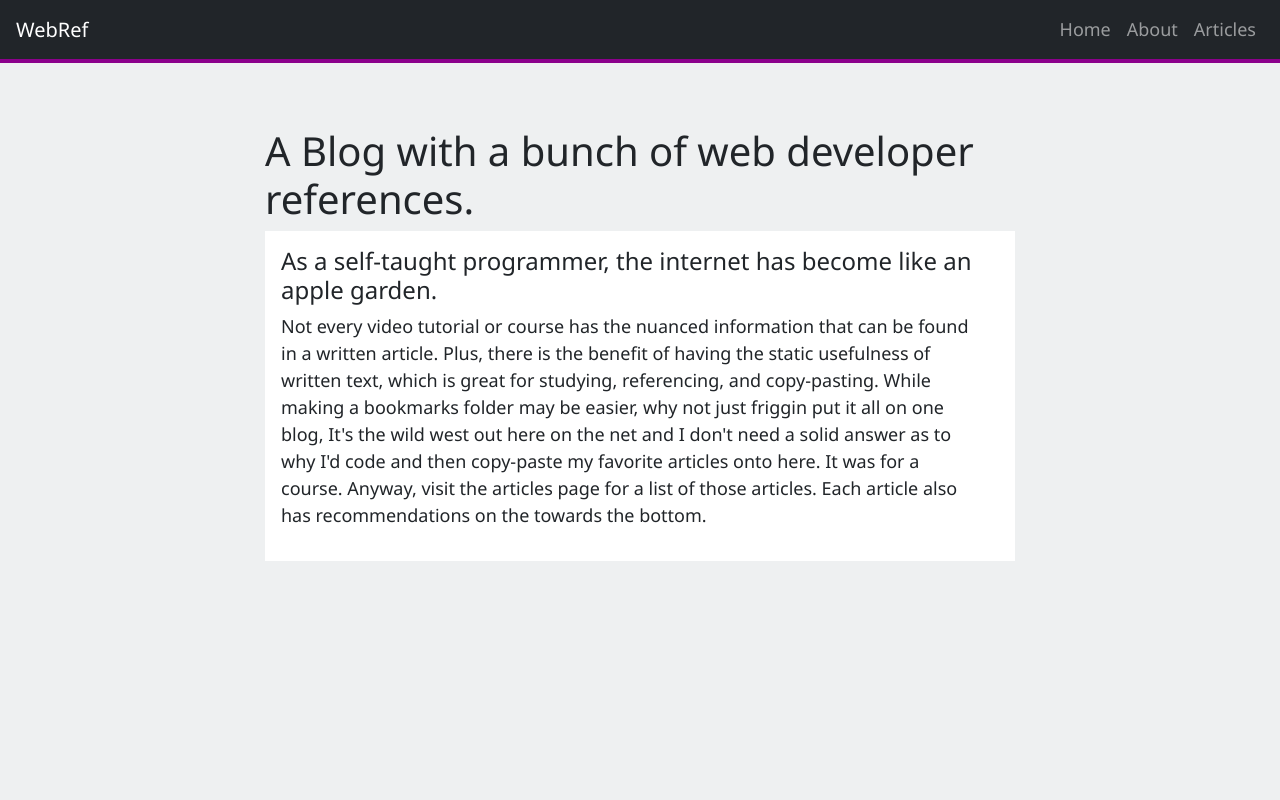
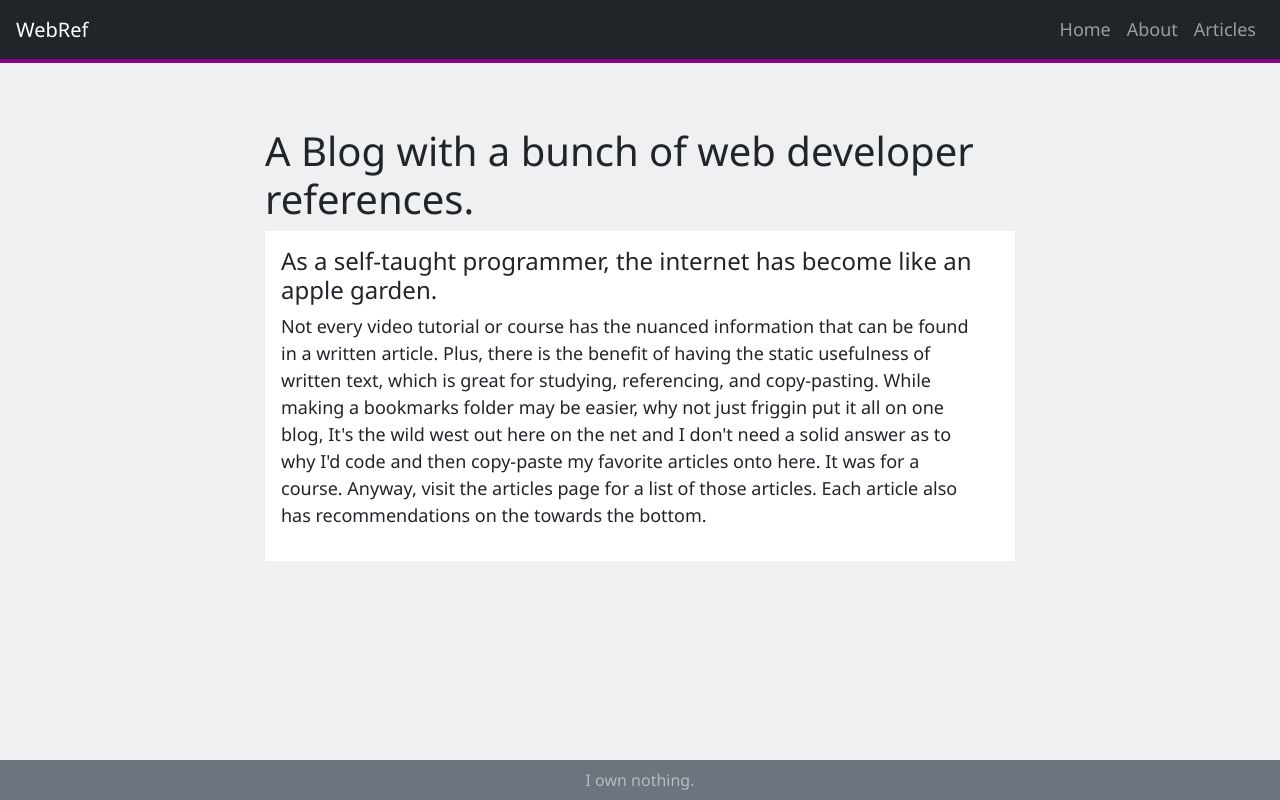
Before and after one commit to dstmarthe/reactblog, a React (Create React App) app: page / in a window 1280 px wide. Built offline with nearby package versions, Linux system fonts and the light colour scheme.

Commit message:
added footer

```diff
--- a/src/App.js
+++ b/src/App.js
@@ -6,6 +6,7 @@ import ArticlesListPage from "./pages/ArticlesListPage";
 import ArticlePage from "./pages/ArticlePage";
 import NotFoundPage from "./pages/NotFoundPage";
 import NavBar from "./NavBar";
+import Footer from "./Footer";
 import "bootstrap";
 import "./App.css";
 class App extends Component {
@@ -23,6 +24,7 @@ class App extends Component {
               <Route component={NotFoundPage} />
             </Switch>
           </div>
+          <Footer />
         </div>
       </Router>
     );
--- /dev/null
+++ b/src/Footer.js
@@ -0,0 +1,9 @@
+import React from "react";
+
+const Footer = () => (
+  <p className="container-fluid p-2 text-white-50 text-center bg-secondary mb-0 fixed-bottom fs-6">
+    I own nothing.
+  </p>
+);
+
+export default Footer;
```
